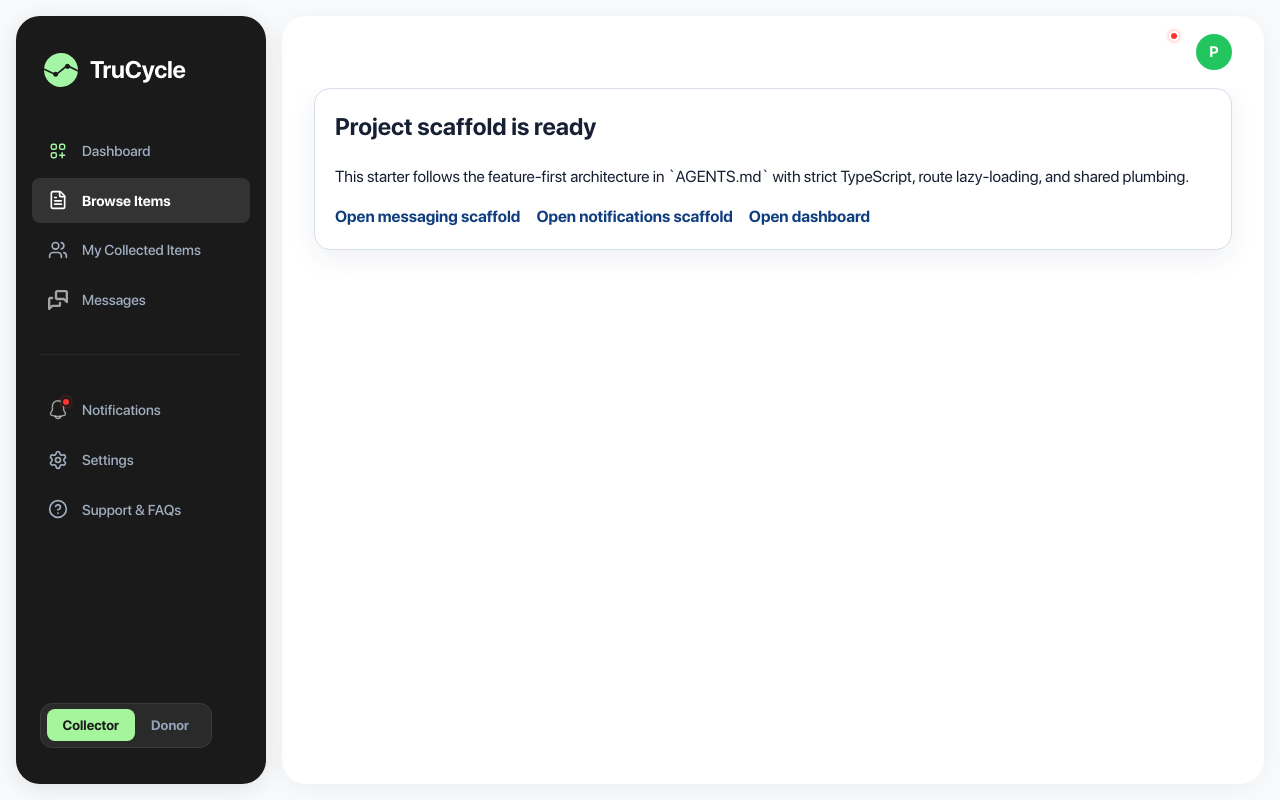
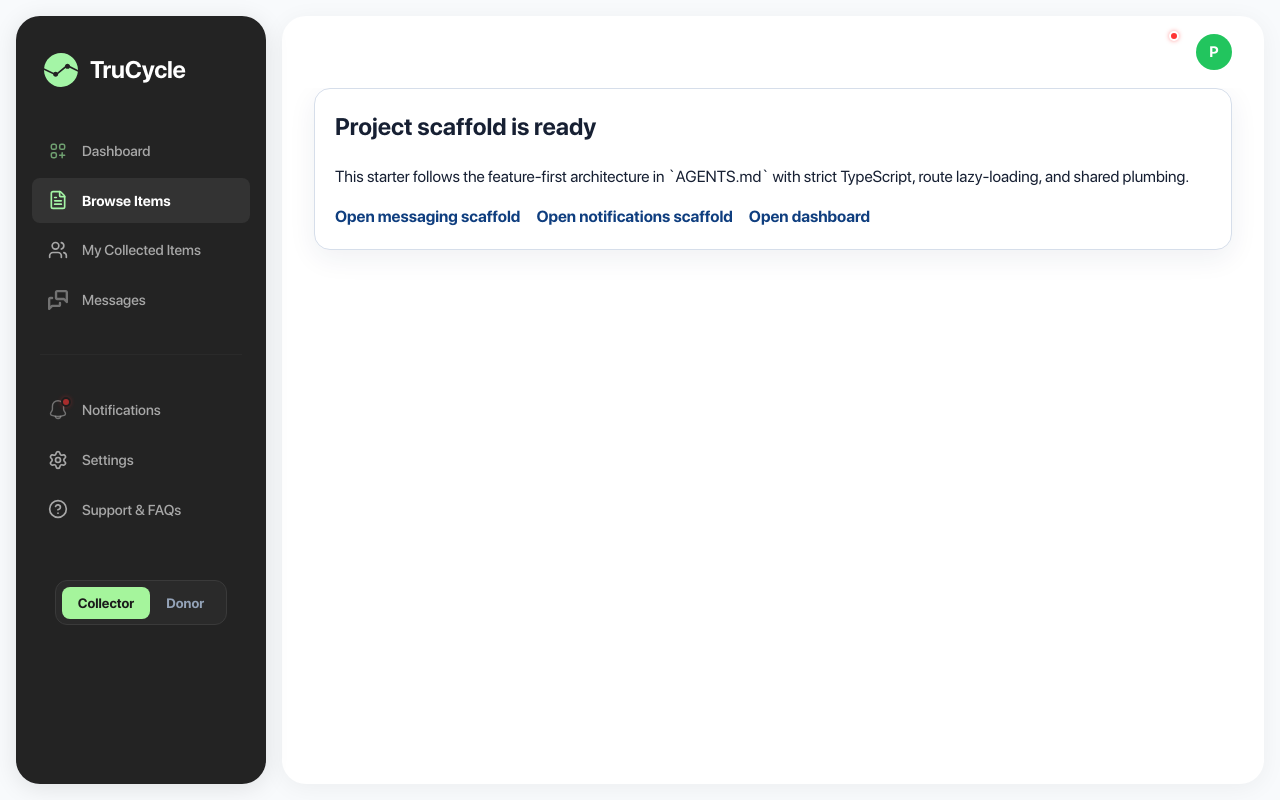
Before and after one commit to TruCycle/web-frontend, a React (Vite) app: page / in a window 1280 px wide. Built offline with nearby package versions, Linux system fonts and the light colour scheme; no server answers.

Commit message:
refactor: Repositioned the role toggle in AppShell, updated sidebar navigation styling, and refined dashboard category item border-radius.

```diff
--- a/src/app/shell/AppShell.css
+++ b/src/app/shell/AppShell.css
@@ -11,7 +11,7 @@
 /* Sidebar */
 .shell-sidebar {
   width: 250px;
-  background-color: #1a1a1a;
+  background-color: #232323;
   border-radius: 1.5rem;
   /* Rounded on all sides */
   display: flex;
@@ -70,7 +70,8 @@
   align-items: center;
   gap: 0.875rem;
   padding: 0.75rem 1rem;
-  color: #a0aec0;
+  color: #ffffff;
+  opacity: 0.6;
   text-decoration: none;
   font-weight: 500;
   font-size: 0.9rem;
@@ -78,24 +79,34 @@
   transition: all 0.2s ease;
 }
 
+.shell-nav-link svg {
+  color: #ffffff;
+}
+
 .shell-nav-link:hover {
-  color: #ffffff;
+  opacity: 1;
 }
 
 .shell-nav-link-active {
   background-color: #333333;
   color: #ffffff;
+  opacity: 1;
   font-weight: 600;
+}
+
+.shell-nav-link-active svg {
+  color: #A4F5A6;
 }
 
 .shell-nav-link-active span {
   font-weight: 600;
 }
 
-/* Footer role toggle */
-.shell-sidebar-footer {
-  margin-top: auto;
-  padding: 0.5rem;
+.role-toggle-container {
+  margin-top: 2rem;
+  padding: 0.5rem 0;
+  display: flex;
+  justify-content: center;
 }
 
 .role-toggle {
--- a/src/app/shell/AppShell.tsx
+++ b/src/app/shell/AppShell.tsx
@@ -80,9 +80,8 @@ export function AppShell({ children }: AppShellProps) {
               <span>Support & FAQs</span>
             </NavLink>
           </div>
-        </nav>
 
-        <div className="shell-sidebar-footer">
+          <div className="role-toggle-container">
             <div className="role-toggle">
               <button
                 className={`role-btn ${role === 'collector' ? 'active' : ''}`}
@@ -98,6 +97,7 @@ export function AppShell({ children }: AppShellProps) {
               </button>
             </div>
           </div>
+        </nav>
       </aside>
 
       <main className="shell-main-area">
--- a/src/features/home/ui/Dashboard.css
+++ b/src/features/home/ui/Dashboard.css
@@ -208,7 +208,7 @@
   margin-bottom: 2rem;
   background-color: #f6f6f6;
   padding: 0.35rem;
-  border-radius: 0.75rem;
+  border-radius: 5px;
 }
 
 .category-item {
@@ -216,7 +216,7 @@
   padding: 0.5rem 0.875rem;
   background: transparent;
   border: none;
-  border-radius: 0.5rem;
+  border-radius: 5px;
   white-space: nowrap;
   font-weight: 600;
   color: #555555;
```
Lines whose indentation alone changed are shown as unchanged.
